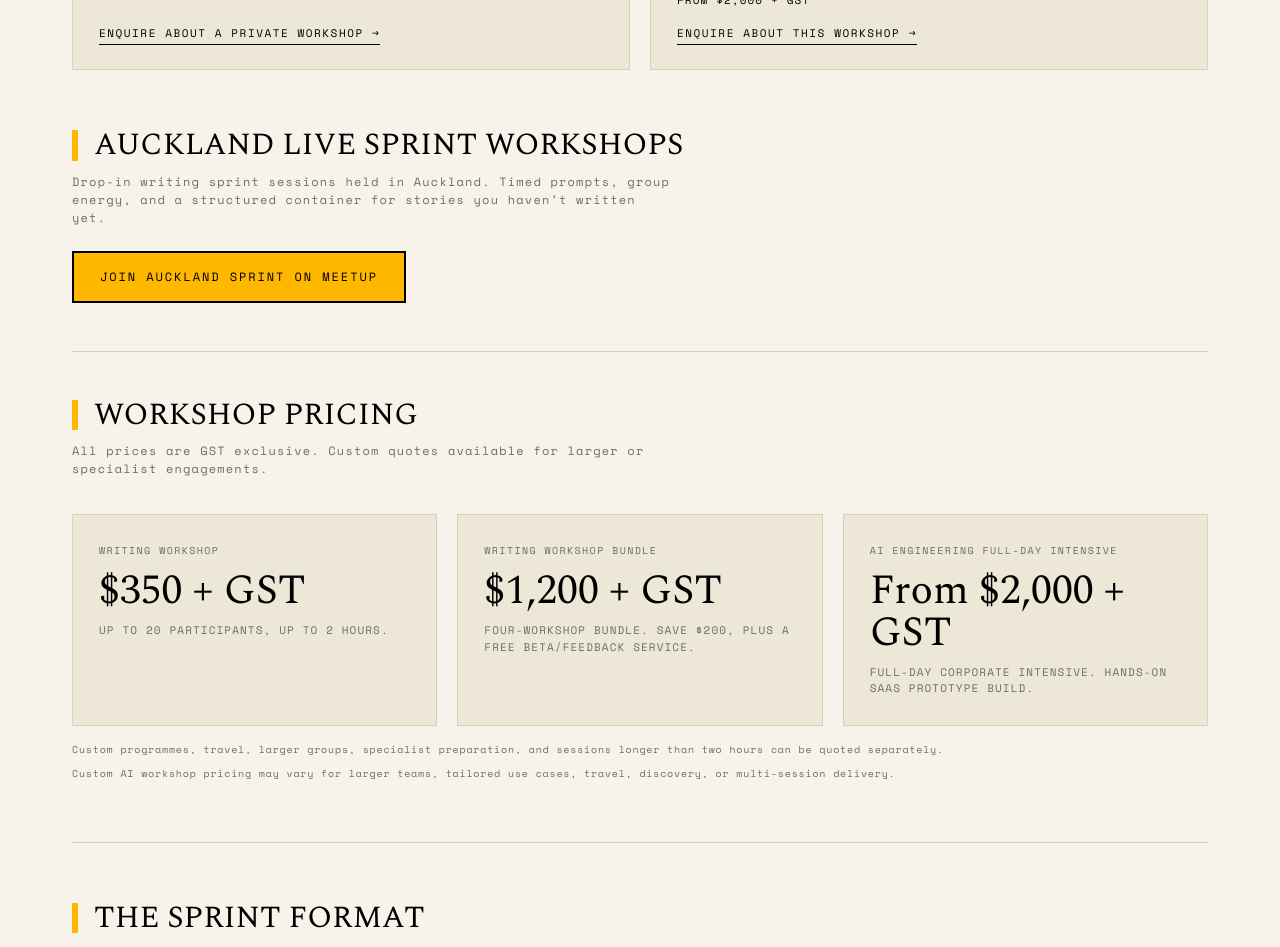
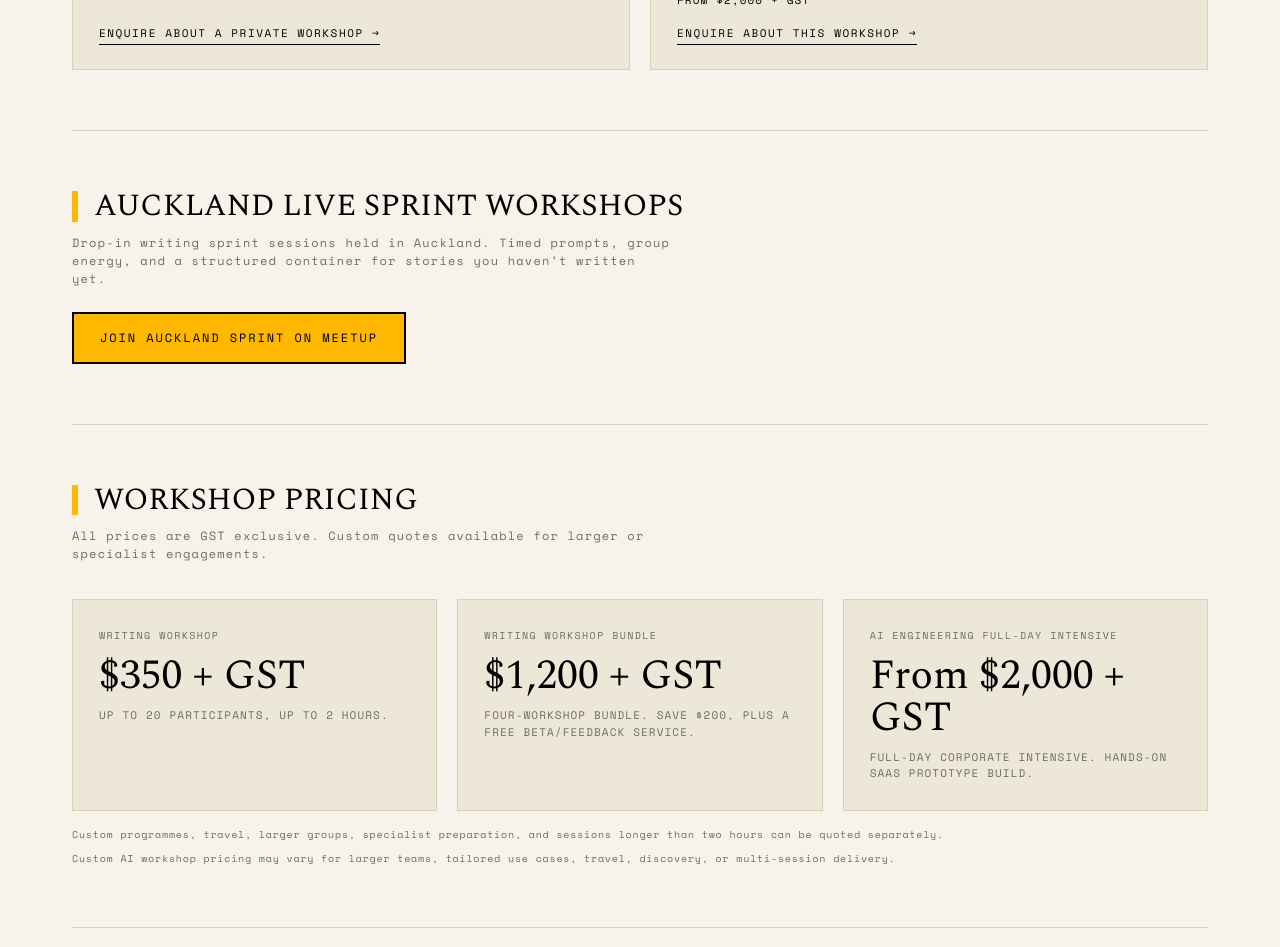
Before and after one commit to kza-hps/herosjourneycreative, a Next.js app: page /workshops in a window 1280 px wide. Shown: the part 1420-2367 px from the top of the page. Built offline with nearby package versions, Linux system fonts and the light colour scheme.

Commit message:
Optimize Workshops page: derive valid paths dynamically, support searchParams array types, apply navigation accessibility role patterns, and DRY up writing path panels

```diff
--- a/app/workshops/page.tsx
+++ b/app/workshops/page.tsx
@@ -14,8 +14,6 @@ import {
 
 // ─── static config ────────────────────────────────────────────────────────────
 
-const VALID_PATHS = ["auckland-live", "zoom-sprint", "private-groups", "ai-engineering"];
-
 const WORKSHOP_PATHS = [
   {
     id: "auckland-live",
@@ -25,6 +23,7 @@ const WORKSHOP_PATHS = [
     cta: "View on Meetup",
     href: WORKSHOPS_MEETUP_URL,
     external: true,
+    panelActionText: "Join Auckland Sprint on Meetup",
   },
   {
     id: "zoom-sprint",
@@ -34,6 +33,7 @@ const WORKSHOP_PATHS = [
     cta: "View on Meetup",
     href: WORKSHOPS_MEETUP_URL,
     external: true,
+    panelActionText: "Join Zoom Sprint on Meetup",
   },
   {
     id: "private-groups",
@@ -43,6 +43,7 @@ const WORKSHOP_PATHS = [
     cta: "Enquire about a private workshop",
     href: "/contact?interest=private-workshop",
     external: false,
+    panelActionText: "Enquire about a private workshop",
   },
   {
     id: "ai-engineering",
@@ -53,8 +54,11 @@ const WORKSHOP_PATHS = [
     href: "/contact?interest=ai-engineering-workshop",
     external: false,
     price: "From $2,000 + GST",
+    panelActionText: "Enquire about this workshop",
   },
 ];
+
+const VALID_PATHS = WORKSHOP_PATHS.map((path) => path.id);
 
 // ─── local helpers ────────────────────────────────────────────────────────────
 
@@ -75,17 +79,24 @@ function MonoLabel({ children }: { children: React.ReactNode }) {
   );
 }
 
+function Rule() {
+  return (
+    <hr style={{ border: "none", borderTop: "1px solid var(--rule)", margin: "60px 0" }} />
+  );
+}
+
 // ─── page ─────────────────────────────────────────────────────────────────────
 
 export default async function WorkshopsPage({
   searchParams,
 }: {
-  searchParams: Promise<{ path?: string }>;
+  searchParams: Promise<{ path?: string | string[] }>;
 }) {
   const resolvedParams = await searchParams;
   const pathParam = Array.isArray(resolvedParams.path) ? resolvedParams.path[0] : resolvedParams.path;
   const activePath = (pathParam && VALID_PATHS.includes(pathParam)) ? pathParam : "auckland-live";
   const selectedTrack = activePath === "ai-engineering" ? "ai" : "writing";
+  const currentPathConfig = WORKSHOP_PATHS.find((p) => p.id === activePath);
 
   return (
     <div className="hjc-fade flex-1" style={{ background: "var(--bg)" }}>
@@ -151,9 +162,8 @@ export default async function WorkshopsPage({
           title="Choose Your Path"
           subtitle="Public sessions are open-enrolment via Meetup. Private bookings are arranged directly with the studio."
         />
-        <div
-          role="tablist"
-          aria-label="Workshop Pathways"
+        <nav
+          aria-label="Workshop pathways navigation"
           className="grid grid-cols-2 gap-5 max-[880px]:grid-cols-1"
           style={{ marginTop: "36px" }}
         >
@@ -165,10 +175,7 @@ export default async function WorkshopsPage({
                 key={path.id}
                 href={`/workshops?path=${path.id}`}
                 scroll={false}
-                role="tab"
-                aria-selected={isActive}
-                aria-controls="panel-workshops-content"
-                id={`tab-${path.id}`}
+                aria-current={isActive ? "page" : undefined}
                 style={{
                   border: isActive ? "2px solid var(--fg1)" : "1px solid var(--rule)",
                   boxShadow: isActive ? "var(--shadow-stamp)" : "none",
@@ -279,80 +286,47 @@ export default async function WorkshopsPage({
               </Link>
             );
           })}
-        </div>
+        </nav>
+
+        <Rule />
 
         {/* Selected Content Panel */}
         <div
           id="panel-workshops-content"
-          role="tabpanel"
-          aria-labelledby={`tab-${activePath}`}
           className="hjc-fade"
           key={activePath}
-          style={{ marginTop: "60px" }}
         >
-          {selectedTrack === "writing" && (
+          {selectedTrack === "writing" && currentPathConfig && (
             <>
-              {/* Context Heading */}
-              {activePath === "auckland-live" && (
+              {/* Context Heading (DRYed up dynamic rendering from config) */}
               <div style={{ marginBottom: "48px" }}>
                 <SectionHeading
-                    title="Auckland Live Sprint Workshops"
-                    subtitle="Drop-in writing sprint sessions held in Auckland. Timed prompts, group energy, and a structured container for stories you haven’t written yet."
+                  title={currentPathConfig.title}
+                  subtitle={currentPathConfig.summary}
                 />
                 <div style={{ marginTop: "24px" }}>
+                  {currentPathConfig.external ? (
                     <a
-                      href={WORKSHOPS_MEETUP_URL}
+                      href={currentPathConfig.href}
                       target="_blank"
                       rel="noopener noreferrer"
                       className="hjc-btn hjc-btn-yellow"
                     >
-                      Join Auckland Sprint on Meetup
+                      {currentPathConfig.panelActionText}
                     </a>
-                  </div>
-                  <hr style={{ border: "none", borderTop: "1px solid var(--rule)", margin: "48px 0 0" }} />
-                </div>
-              )}
-
-              {activePath === "zoom-sprint" && (
-                <div style={{ marginBottom: "48px" }}>
-                  <SectionHeading
-                    title="Zoom Sprint Workshops"
-                    subtitle="The same guided sprint format, open to writers anywhere in Aotearoa and internationally. Join live from wherever you write."
-                  />
-                  <div style={{ marginTop: "24px" }}>
-                    <a
-                      href={WORKSHOPS_MEETUP_URL}
-                      target="_blank"
-                      rel="noopener noreferrer"
+                  ) : (
+                    <Link
+                      href={currentPathConfig.href}
                       className="hjc-btn hjc-btn-yellow"
                     >
-                      Join Zoom Sprint on Meetup
-                    </a>
+                      {currentPathConfig.panelActionText}
+                    </Link>
+                  )}
                 </div>
-                  <hr style={{ border: "none", borderTop: "1px solid var(--rule)", margin: "48px 0 0" }} />
+                <Rule />
               </div>
-              )}
-
-              {activePath === "private-groups" && (
-                <div style={{ marginBottom: "48px" }}>
-                  <SectionHeading
-                    title="Creative & Legacy Writing Workshops"
-                    subtitle="Bespoke workshops tailored for your team, school, community group, marae, or care setting. We design the session around your people and purpose."
-                  />
-                  <div style={{ marginTop: "24px" }}>
-                    <Link
-                      href="/contact?interest=private-workshop"
-                      className="hjc-btn hjc-btn-yellow"
-                    >
-                      Enquire about a private workshop
-                    </Link>
-                  </div>
-                  <hr style={{ border: "none", borderTop: "1px solid var(--rule)", margin: "48px 0 0" }} />
-                </div>
-              )}
 
               {/* Pricing */}
-              <div style={{ marginTop: "48px" }}>
               <SectionHeading
                 title="Workshop Pricing"
                 subtitle="All prices are GST exclusive. Custom quotes available for larger or specialist engagements."
@@ -422,9 +396,8 @@ export default async function WorkshopsPage({
                 Custom AI workshop pricing may vary for larger teams, tailored use cases, travel,
                 discovery, or multi-session delivery.
               </p>
-              </div>
 
-              <hr style={{ border: "none", borderTop: "1px solid var(--rule)", margin: "60px 0" }} />
+              <Rule />
 
               {/* Sprint format */}
               <SectionHeading
@@ -491,7 +464,7 @@ export default async function WorkshopsPage({
                 ))}
               </div>
 
-              <hr style={{ border: "none", borderTop: "1px solid var(--rule)", margin: "60px 0" }} />
+              <Rule />
 
               {/* Private audience section */}
               <SectionHeading
@@ -564,7 +537,7 @@ export default async function WorkshopsPage({
                 </div>
               </div>
 
-              <hr style={{ border: "none", borderTop: "1px solid var(--rule)", margin: "60px 0" }} />
+              <Rule />
 
               {/* Facilitator note */}
               <div
@@ -604,7 +577,7 @@ export default async function WorkshopsPage({
                 </a>
               </div>
 
-              <hr style={{ border: "none", borderTop: "1px solid var(--rule)", margin: "60px 0" }} />
+              <Rule />
 
               {/* Final CTA row */}
               <div
```
Lines whose indentation alone changed are shown as unchanged.
